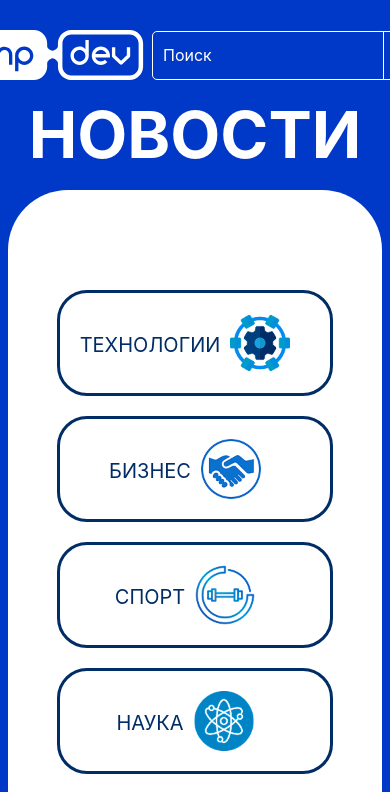
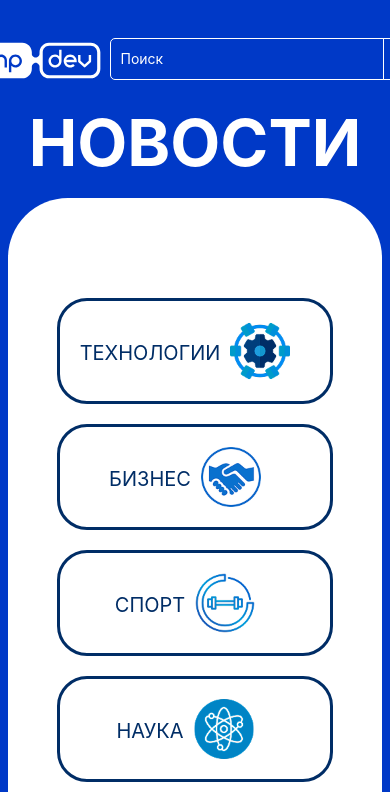
Before and after one commit to big-black-pixel/news-frontend, a React (Create React App) app: page /categories in a window 390 px wide. Shown: the top 792 px of the page. Built offline with nearby package versions, Linux system fonts and the light colour scheme.

Commit message:
Адаптив для планшетов

```diff
--- a/src/components/headers/Header.jsx
+++ b/src/components/headers/Header.jsx
@@ -8,8 +8,8 @@ function Header() {
   const { inputStatus, setInputStatus, setSecondHeader, statusSecondHeader } = useNews()
   const handleChange = (e) => { setInputStatus(e.target.value); };
   const { navigatoring, setNavigating, inputAcktiv, setInputAcktiv, } = useStatus()
-  const katigories = () =>{setSecondHeader('Категории') ; setNavigating(false)}
-  const izbran = () =>{setSecondHeader('Избранные') ; setNavigating(false)}
+  const katigories = () => { setSecondHeader('Категории'); setNavigating(false) }
+  const izbran = () => { setSecondHeader('Избранные'); setNavigating(false) }
   return (
     <header className="headerss">
       <Link to="/">
--- a/src/components/headers/headerStyls.scss
+++ b/src/components/headers/headerStyls.scss
@@ -95,27 +95,7 @@
 
 }
 
-@media (min-width: 376px) {
-  .perexod{
-    display: none;
-  }
-  .daughterInput{
-    height:27px;
-    width:34px;
-    border: 1px solid #ffffff;
-    border-radius: 0px 4px 4px 0px;
-    cursor: pointer;
-
-    img{
-      display: flex;
-      margin: 7px auto;
-      height:13px;
-      width:13px;
-    }
-  }
-}
-
-@media  (max-width: 991px) {
+@media (max-width: 991px) {
   .headerss{
     display: flex;
     justify-content: center ;
@@ -184,6 +164,85 @@
     }
 
   }
+}
+//  /////////////////////////////////////////////////////////////////////////////////////////////////////////////
+@media (max-width: 750px) {
+  .headerss{
+    display: flex;
+    justify-content: center ;
+    height: 50px ;
+    margin-top: 38px;
+    min-width: 0;
+    .logo{
+      height: 45px;
+      width: 170px;
+      img{
+        height: 45px;
+        width: 130px;
+      }
+    }
+    .navig{
+      display: none;
+    }
+
+    .buttonsMat{
+      display: flex;
+      min-width: 0;
+
+      a{
+        text-decoration: none;
+      }
+        .buttons{
+        display: flex;
+        align-items: center;
+        gap: 5px;
+        border: 1px solid #ffffff;
+        height: 40px;
+        width: 120px;
+        border-radius: 4px;
+        margin-left:15px;
+
+        p{
+          color: #ffffff;
+          font-size: 14px;
+        }
+
+        img{
+          margin-left:10px;
+          height:10px;
+          width:10px;
+        }
+      }
+    }
+  }
+
+  .inputClass{
+    display: flex;
+    margin: -9px 0 0 -30px;
+
+    input{
+      height:38px;
+      width:260px;
+
+      padding-left: 10px;
+      font-size: 14px;
+    }
+
+    .daughterInput{
+      height:40px;
+      width:35px;
+      border-radius: 0 4px 4px 0;
+
+      img{
+        margin: 15px auto;
+        height:10px;
+        width:10px;
+      }
+    }
+  }
+}
+// ////////////////////////////////////////////////////////////////////////////////////////////////////////////
+
 
 @media (min-width: 376px) {
   .perexod{
@@ -201,7 +260,6 @@
       margin: 7px auto;
       height:13px;
       width:13px;
-      }
     }
   }
 }
```
Lines whose indentation alone changed are shown as unchanged.
